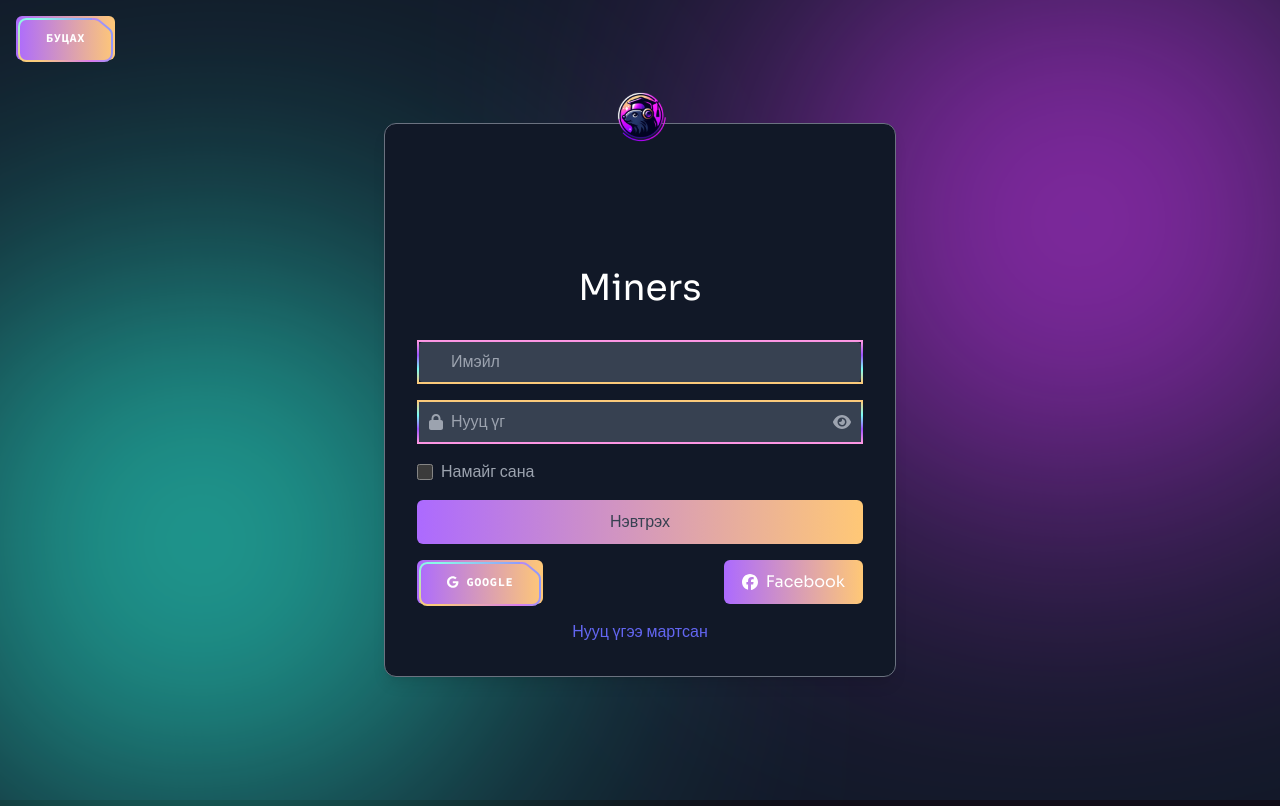
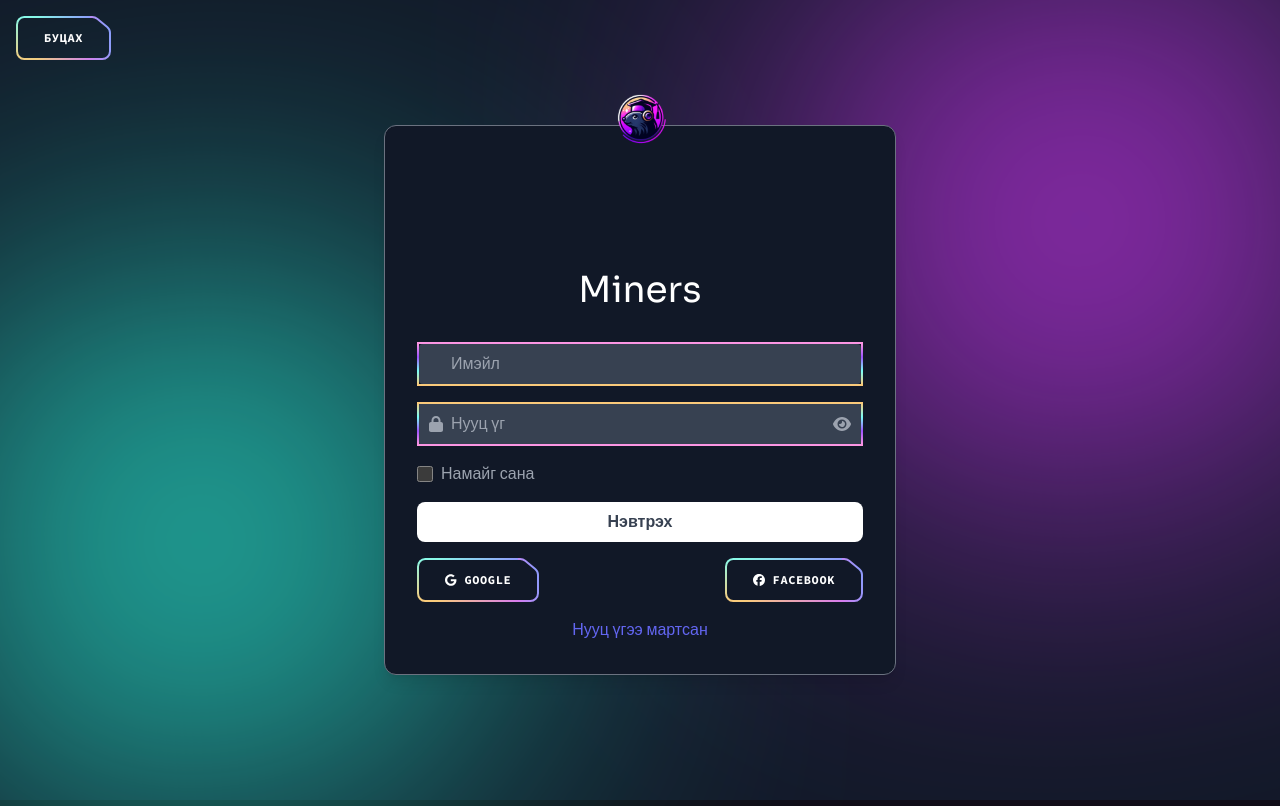
Before and after one commit to brainGP/Miners, a React (Vite) app: page /login in a window 1280 px wide. Shown: the top 806 px of the page. Built offline with nearby package versions, Linux system fonts and the light colour scheme.

Commit message:
login-gradient-mrBat

```diff
--- a/src/components/Login.jsx
+++ b/src/components/Login.jsx
@@ -418,7 +418,7 @@ const Login = () => {
     <div className="min-h-screen flex flex-col items-center justify-center bg-gray-900 p-4 sm:p-8 pt-0 relative">
       <div className="absolute top-0 left-0 m-4">
         <Button
-          className="hidden lg:flex undefined bg-dark rounded-lg gradient-border hover:before:blur before:transition before:ease-in-out before:duration-300"
+          className="hidden lg:flex undefined bg-dark rounded-lg  hover:before:blur-sm before:transition before:ease-in-out before:duration-300"
           href="/"
         >
           Буцах
@@ -492,7 +492,7 @@ const Login = () => {
           <div className="mb-4">
             <button
               type="submit"
-              className="w-full py-2 px-4 bg-white text-gray-700 rounded-lg focus:outline-none focus:ring-2 border-white backdrop-blur-2xl focus:ring-purple-500 gradient-border"
+              className="w-full py-2 px-4 bg-white text-gray-700 rounded-lg focus:outline-none font-bold focus:ring-2 border-white backdrop-blur-2xl focus:ring-purple-500 hover:text-purple-500"
             >
               Нэвтрэх
             </button>
@@ -500,14 +500,14 @@ const Login = () => {
           <div className="flex flex-col sm:flex-row sm:justify-between items-center space-y-2 sm:space-y-0 sm:space-x-2">
             <Button
               type="button"
-              className="w-full sm:w-auto flex items-center justify-center py-2 px-4 bg-gray-700 text-white rounded-lg hover:bg-gray-600 focus:outline-none focus:ring-2 focus:ring-gray-500 gradient-border"
+              className="w-full sm:w-auto flex items-center justify-center py-2 px-4 text-white rounded-lg  focus:outline-none focus:ring-2 focus:ring-gray-500 "
             >
               <FontAwesomeIcon icon={faGoogle} className="mr-2" />
               Google
             </Button>
-            <a
+            <Button
               type="button"
-              className="w-full sm:w-auto flex items-center justify-center py-2 px-4 bg-gray-700 text-white rounded-lg hover:bg-gray-600 focus:outline-none focus:ring-2 focus:ring-gray-500 gradient-border"
+              className="w-full sm:w-auto flex items-center justify-center py-2 px-4  text-white rounded-lg focus:outline-none focus:ring-2 focus:ring-gray-500 "
             >
               <FontAwesomeIcon
                 icon={faFacebook}
@@ -518,7 +518,7 @@ const Login = () => {
                 }}
               />
               Facebook
-            </a>
+            </Button>
           </div>
         </form>
         <p className="text-center text-gray-400 mt-4">
```
